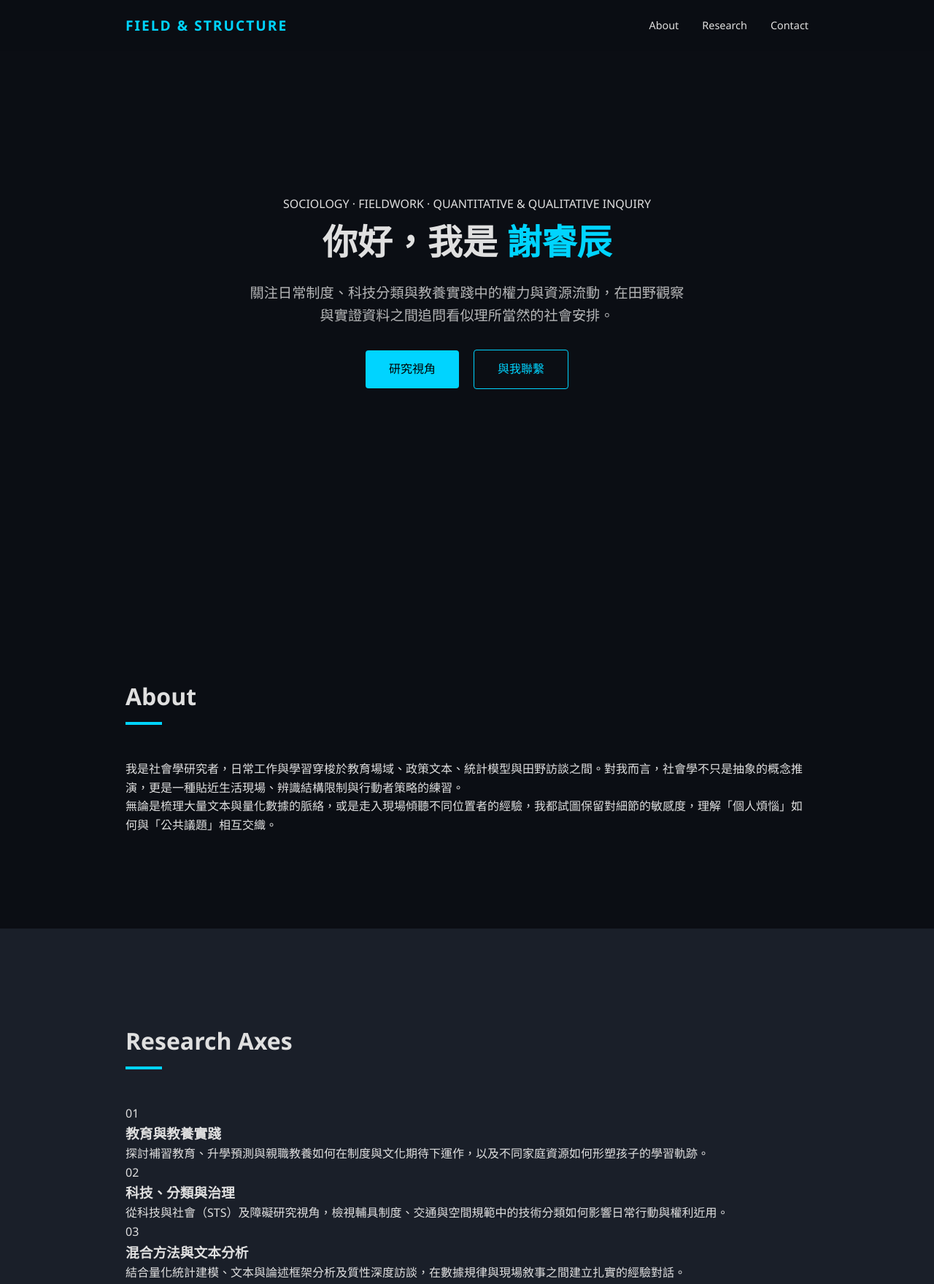
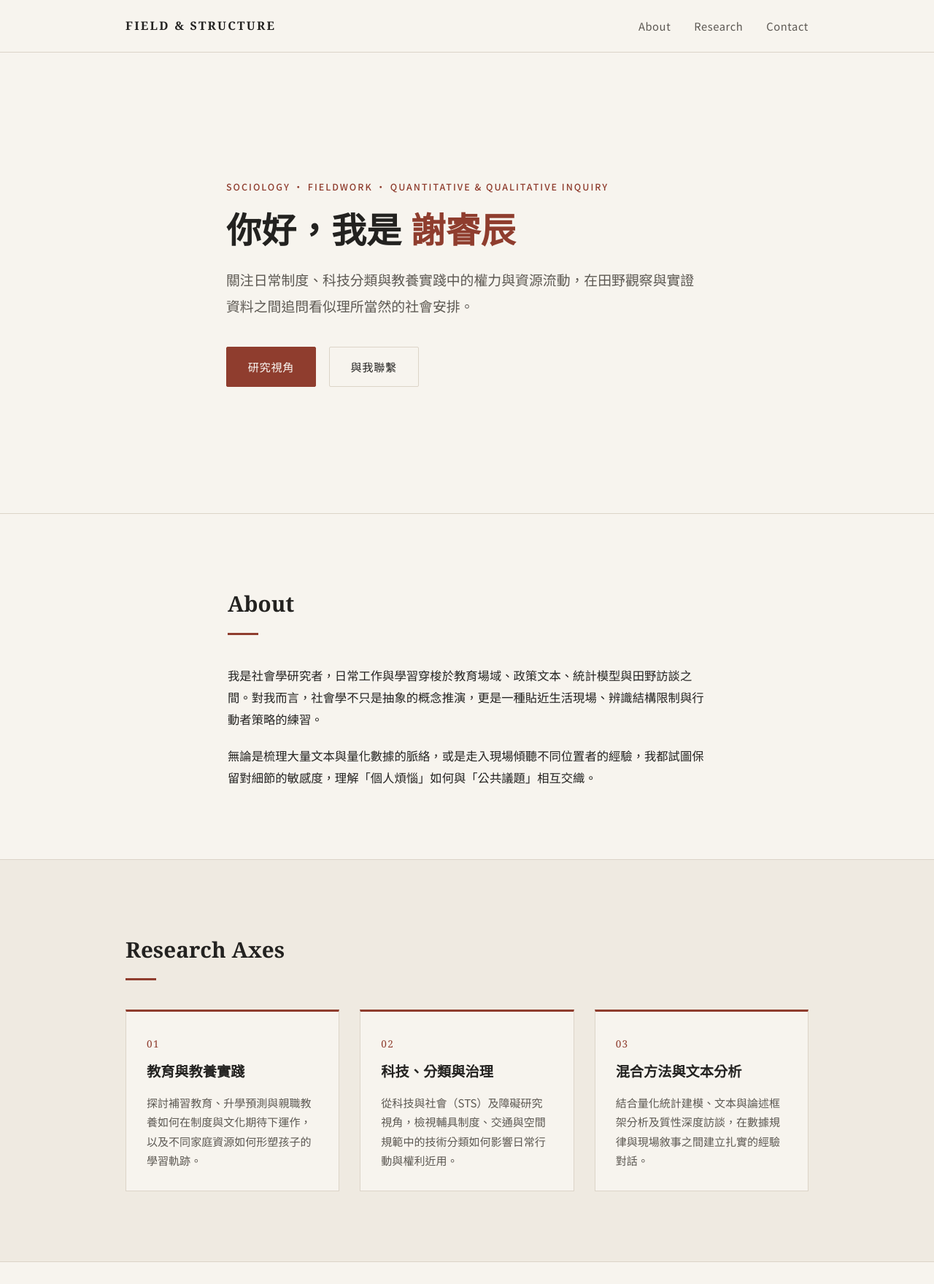
Before and after one commit to jeff-art666/1123, a plain HTML site: page index.html in a window 1280 px wide. Shown: the top 1759 px of the page at 73% size. Drawn offline with Linux system fonts and the light colour scheme.

Commit message:
Update style.css

```diff
--- a/style.css
+++ b/style.css
@@ -1,10 +1,14 @@
-/* --- 基礎設定 --- */
+/* --- 基礎設定：暖紙本與社會學刊物風格 --- */
 :root {
-    --bg-color: #0b0e14;       /* 深色背景 */
-    --text-color: #e0e0e0;     /* 主要文字 */
-    --accent-color: #00d4ff;   /* 科技藍亮點 */
-    --secondary-color: #1a1f29; /* 次要區塊背景 */
-    --font-main: 'Segoe UI', Roboto, sans-serif;
+    --bg-color: #f7f4ee;          /* 溫潤米白紙感背景 */
+    --text-color: #232220;        /* 深墨炭色主文字 */
+    --muted-text: #5c5852;        /* 次要說明文字 */
+    --accent-color: #8f3d2e;      /* 陶土磚紅重點色 */
+    --accent-soft: #e9dfd6;       /* 柔和暖色底 */
+    --secondary-color: #efeae1;   /* 次要區塊暖灰米色 */
+    --border-color: #dcd4c8;      /* 細線邊框 */
+    --font-serif: 'Noto Serif TC', Georgia, serif;
+    --font-sans: 'Noto Sans TC', -apple-system, BlinkMacSystemFont, sans-serif;
 }
 
 * {
@@ -14,14 +18,15 @@
 }
 
 html {
-    scroll-behavior: smooth; /* 平滑滾動 */
+    scroll-behavior: smooth;
 }
 
 body {
-    font-family: var(--font-main);
+    font-family: var(--font-sans);
     background-color: var(--bg-color);
     color: var(--text-color);
-    line-height: 1.6;
+    line-height: 1.85;
+    -webkit-font-smoothing: antialiased;
 }
 
 .container {
@@ -30,16 +35,28 @@ body {
     padding: 0 2rem;
 }
 
+.container.narrow {
+    max-width: 720px;
+}
+
 /* --- 導覽列 --- */
 .navbar {
-    height: 70px;
+    height: 72px;
     display: flex;
     align-items: center;
     position: fixed;
     width: 100%;
     top: 0;
-    background: rgba(11, 14, 20, 0.95);
+    background: rgba(247, 244, 238, 0.94);
+    backdrop-filter: blur(6px);
+    border-bottom: 1px solid var(--border-color);
     z-index: 1000;
+    transition: box-shadow 0.25s ease, background-color 0.25s ease;
+}
+
+.navbar.is-scrolled {
+    box-shadow: 0 4px 16px rgba(35, 34, 32, 0.06);
+    background: rgba(247, 244, 238, 0.98);
 }
 
 .navbar .container {
@@ -50,11 +67,12 @@ body {
 }
 
 .logo {
-    font-weight: bold;
-    font-size: 1.2rem;
-    color: var(--accent-color);
+    font-family: var(--font-serif);
+    font-weight: 700;
+    font-size: 1rem;
+    color: var(--text-color);
     text-decoration: none;
-    letter-spacing: 2px;
+    letter-spacing: 0.14em;
 }
 
 .nav-links {
@@ -68,9 +86,10 @@ body {
 
 .nav-links a {
     text-decoration: none;
-    color: var(--text-color);
-    font-size: 0.9rem;
-    transition: color 0.3s;
+    color: var(--muted-text);
+    font-size: 0.92rem;
+    letter-spacing: 0.04em;
+    transition: color 0.25s ease;
 }
 
 .nav-links a:hover {
@@ -79,16 +98,29 @@ body {
 
 /* --- Hero Section --- */
 .hero {
-    height: 100vh;
+    min-height: 88vh;
+    padding-top: 72px;
     display: flex;
     align-items: center;
     justify-content: center;
-    text-align: center;
+    text-align: left;
+    border-bottom: 1px solid var(--border-color);
+}
+
+.hero-kicker {
+    font-size: 0.78rem;
+    letter-spacing: 0.16em;
+    color: var(--accent-color);
+    font-weight: 500;
+    margin-bottom: 1rem;
 }
 
 .hero-name {
+    font-family: var(--font-serif);
     font-size: 3rem;
-    margin-bottom: 1rem;
+    font-weight: 700;
+    line-height: 1.3;
+    margin-bottom: 1.25rem;
 }
 
 .highlight {
@@ -96,73 +128,138 @@ body {
 }
 
 .hero-tagline {
-    font-size: 1.2rem;
-    max-width: 600px;
-    margin: 0 auto 2rem;
-    opacity: 0.8;
+    font-family: var(--font-serif);
+    font-size: 1.18rem;
+    color: var(--muted-text);
+    max-width: 660px;
+    margin-bottom: 2.25rem;
+    line-height: 1.9;
 }
 
 .btn {
     display: inline-block;
-    padding: 0.8rem 2rem;
-    border-radius: 4px;
+    padding: 0.78rem 1.8rem;
+    border-radius: 2px;
     text-decoration: none;
+    font-size: 0.95rem;
     font-weight: 500;
-    transition: transform 0.2s, background 0.3s;
+    letter-spacing: 0.04em;
+    transition: transform 0.2s ease, background-color 0.25s ease, color 0.25s ease, border-color 0.25s ease;
 }
 
 .btn-primary {
     background: var(--accent-color);
-    color: #000;
-    margin-right: 1rem;
+    color: #fbf9f5;
+    border: 1px solid var(--accent-color);
+    margin-right: 0.9rem;
 }
 
 .btn-secondary {
-    border: 1px solid var(--accent-color);
+    border: 1px solid var(--border-color);
+    color: var(--text-color);
+    background: transparent;
+}
+
+.btn-secondary:hover {
+    border-color: var(--accent-color);
     color: var(--accent-color);
 }
 
 .btn:hover {
-    transform: translateY(-3px);
-    filter: brightness(1.1);
+    transform: translateY(-2px);
 }
 
 /* --- 通用 Section --- */
 .section {
-    padding: 8rem 0;
+    padding: 6rem 0;
 }
 
 .section-title {
-    font-size: 2rem;
-    margin-bottom: 3rem;
+    font-family: var(--font-serif);
+    font-size: 1.85rem;
+    font-weight: 700;
+    margin-bottom: 2.5rem;
     position: relative;
 }
 
 .section-title::after {
     content: '';
     display: block;
-    width: 50px;
-    height: 4px;
+    width: 42px;
+    height: 3px;
     background: var(--accent-color);
-    margin-top: 10px;
+    margin-top: 0.75rem;
 }
 
 .bg-light {
     background-color: var(--secondary-color);
+    border-top: 1px solid var(--border-color);
+    border-bottom: 1px solid var(--border-color);
+}
+
+.about-content p + p {
+    margin-top: 1.25rem;
+}
+
+.about-content p {
+    font-size: 1.02rem;
+    color: var(--text-color);
+}
+
+/* --- Research Axes --- */
+.axes-grid {
+    display: grid;
+    grid-template-columns: repeat(3, 1fr);
+    gap: 1.75rem;
+}
+
+.axis-card {
+    background: var(--bg-color);
+    border: 1px solid var(--border-color);
+    border-top: 3px solid var(--accent-color);
+    padding: 1.75rem;
+}
+
+.axis-num {
+    display: inline-block;
+    font-family: var(--font-serif);
+    font-size: 0.85rem;
+    color: var(--accent-color);
+    letter-spacing: 0.1em;
+    margin-bottom: 0.5rem;
+}
+
+.axis-card h3 {
+    font-family: var(--font-serif);
+    font-size: 1.2rem;
+    margin-bottom: 0.75rem;
+}
+
+.axis-card p {
+    font-size: 0.94rem;
+    color: var(--muted-text);
+    line-height: 1.75;
 }
 
 /* --- Contact --- */
+.contact-text {
+    color: var(--muted-text);
+    font-size: 1rem;
+}
+
 .contact-links {
     display: flex;
     gap: 2rem;
-    margin-top: 2rem;
+    margin-top: 1.75rem;
 }
 
 .contact-item {
     color: var(--text-color);
     text-decoration: none;
-    border-bottom: 1px dashed var(--accent-color);
-    transition: all 0.3s;
+    font-weight: 500;
+    border-bottom: 1px solid var(--accent-color);
+    padding-bottom: 2px;
+    transition: color 0.25s ease, border-color 0.25s ease;
 }
 
 .contact-item:hover {
@@ -171,16 +268,44 @@ body {
 
 /* --- Footer --- */
 .footer {
-    padding: 2rem 0;
+    padding: 2.25rem 0;
     text-align: center;
-    font-size: 0.8rem;
-    opacity: 0.6;
+    font-size: 0.85rem;
+    color: var(--muted-text);
+    border-top: 1px solid var(--border-color);
 }
 
 /* --- 響應式設計 (Responsive) --- */
+@media (max-width: 900px) {
+    .axes-grid {
+        grid-template-columns: 1fr;
+    }
+}
+
 @media (max-width: 768px) {
-    .hero-name { font-size: 2.2rem; }
-    .hero-btns { display: flex; flex-direction: column; gap: 1rem; }
-    .btn { margin-right: 0; width: 100%; }
-    .contact-links { flex-direction: column; gap: 1rem; }
+    .hero {
+        min-height: auto;
+        padding-top: 7.5rem;
+        padding-bottom: 4.5rem;
+    }
+    .hero-name {
+        font-size: 2.15rem;
+    }
+    .hero-btns {
+        display: flex;
+        flex-direction: column;
+        gap: 0.9rem;
+    }
+    .btn {
+        margin-right: 0;
+        width: 100%;
+        text-align: center;
+    }
+    .contact-links {
+        flex-direction: column;
+        gap: 1rem;
+    }
+    .nav-links li {
+        margin-left: 1.25rem;
+    }
 }
```
